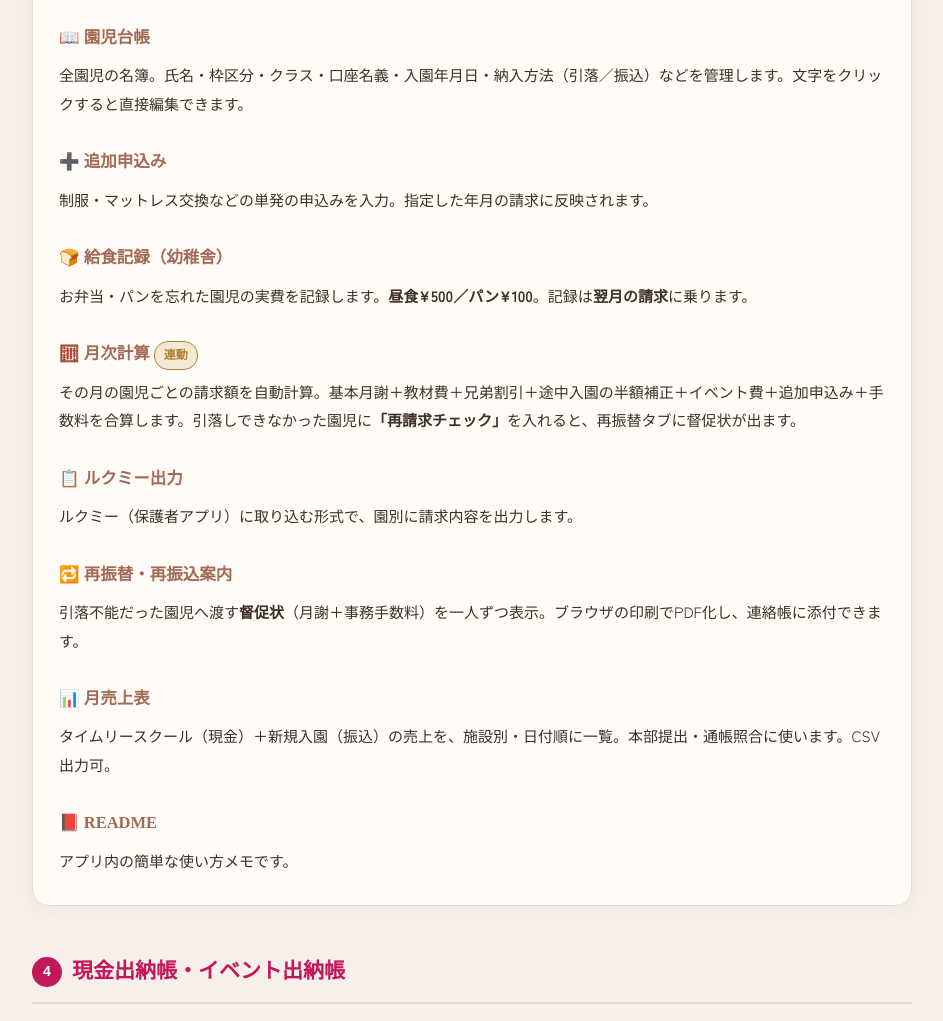
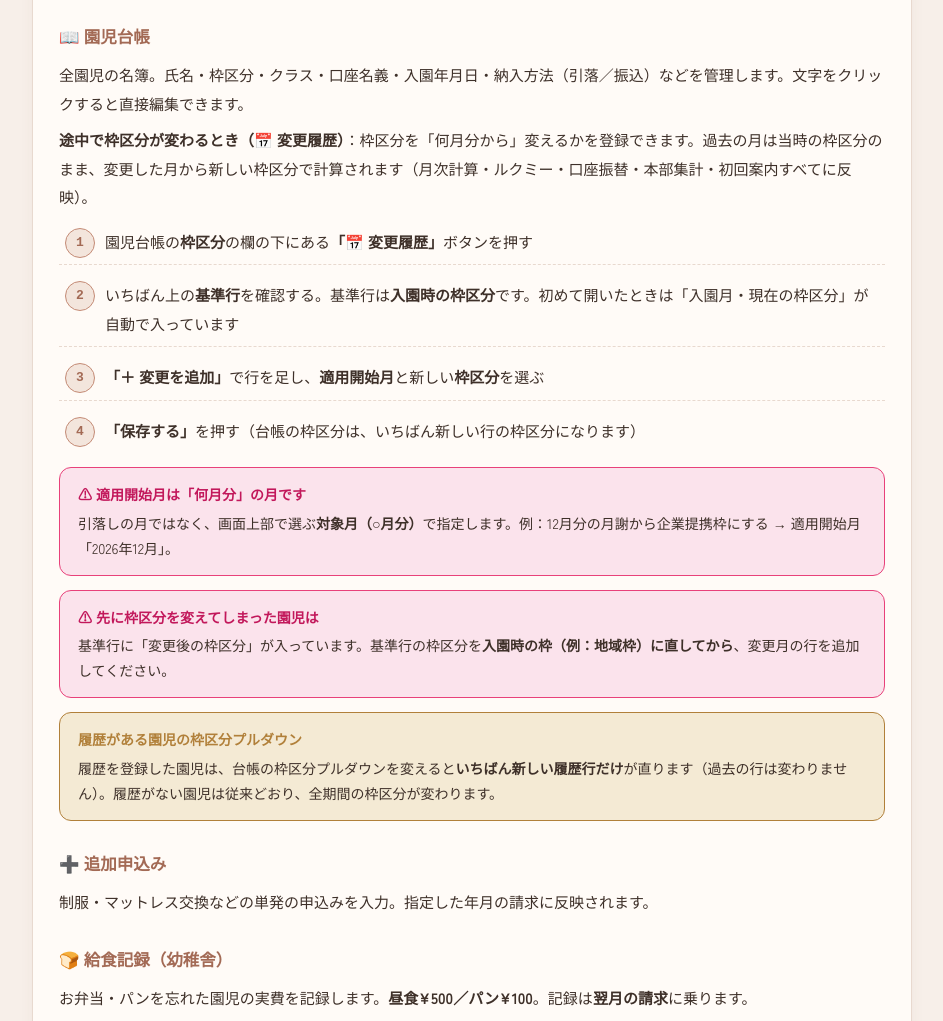
Before and after one commit to meative/strawberry-tuition-, a plain HTML site: page manual.html in a window 1280 px wide. Shown: the part 6000-7021 px from the top of the page, without its empty margins (168-1111 px from the left). Drawn offline with Linux system fonts and the light colour scheme; a web font is replaced by a local one.

Commit message:
操作マニュアルに枠区分の変更履歴（📅 変更履歴）の使い方を追記 SF-WAKUHIST-20261113
何を：園児台帳の節に、変更履歴の開き方・基準行の意味・「＋ 変更を追加」での行の足し方・
適用開始月は対象月（○月分）で引落月ではないこと・先に枠を変えてしまった園児は基準行を入園時の枠に直すこと・
履歴がある園児の枠区分プルダウンは最新の履歴行だけを直すこと、を既存の steps／note 形式で追加。
なぜ：SF-WAKUHIST で追加した機能を事務の方が迷わず使えるようにするため。

Co-Authored-By: Claude Opus 5.5 <noreply@anthropic.com>

```diff
--- a/manual.html
+++ b/manual.html
@@ -347,6 +347,16 @@ figure.fig figcaption{font-size:12.5px;color:var(--mut);margin-top:8px}
 
 <h3>📖 園児台帳</h3>
 <p>全園児の名簿。氏名・枠区分・クラス・口座名義・入園年月日・納入方法（引落／振込）などを管理します。文字をクリックすると直接編集できます。</p>
+<p><b>途中で枠区分が変わるとき（📅 変更履歴）</b>：枠区分を「何月分から」変えるかを登録できます。過去の月は当時の枠区分のまま、変更した月から新しい枠区分で計算されます（月次計算・ルクミー・口座振替・本部集計・初回案内すべてに反映）。</p>
+<ol class="steps">
+<li>園児台帳の<b>枠区分</b>の欄の下にある<b>「📅 変更履歴」</b>ボタンを押す</li>
+<li>いちばん上の<b>基準行</b>を確認する。基準行は<b>入園時の枠区分</b>です。初めて開いたときは「入園月・現在の枠区分」が自動で入っています</li>
+<li><b>「＋ 変更を追加」</b>で行を足し、<b>適用開始月</b>と新しい<b>枠区分</b>を選ぶ</li>
+<li><b>「保存する」</b>を押す（台帳の枠区分は、いちばん新しい行の枠区分になります）</li>
+</ol>
+<div class="note warn"><span class="lab">⚠ 適用開始月は「何月分」の月です</span>引落しの月ではなく、画面上部で選ぶ<b>対象月（○月分）</b>で指定します。例：12月分の月謝から企業提携枠にする → 適用開始月「2026年12月」。</div>
+<div class="note warn"><span class="lab">⚠ 先に枠区分を変えてしまった園児は</span>基準行に「変更後の枠区分」が入っています。基準行の枠区分を<b>入園時の枠（例：地域枠）に直してから</b>、変更月の行を追加してください。</div>
+<div class="note info"><span class="lab">履歴がある園児の枠区分プルダウン</span>履歴を登録した園児は、台帳の枠区分プルダウンを変えると<b>いちばん新しい履歴行だけ</b>が直ります（過去の行は変わりません）。履歴がない園児は従来どおり、全期間の枠区分が変わります。</div>
 
 <h3>➕ 追加申込み</h3>
 <p>制服・マットレス交換などの単発の申込みを入力。指定した年月の請求に反映されます。</p>
```
